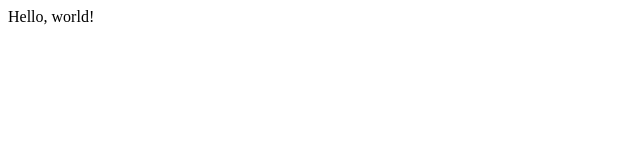
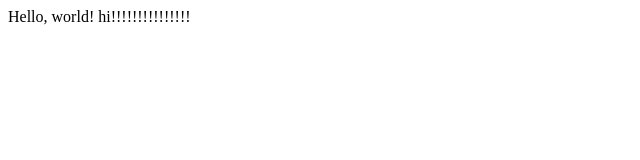
Before and after one commit to Ashishmangal06/dockerweb, a plain HTML site: page index.html in a window 1280 px wide. Shown: the whole page, without its empty margins (0-640 px from the left). Drawn offline with Linux system fonts and the light colour scheme.

Commit message:
my first commit

```diff
--- a/index.html
+++ b/index.html
@@ -4,6 +4,6 @@
         <title>My Webpage</title>
     </head>
     <body>
-        Hello, world!
+        Hello, world! hi!!!!!!!!!!!!!!!
     </body>
 </html>
```
